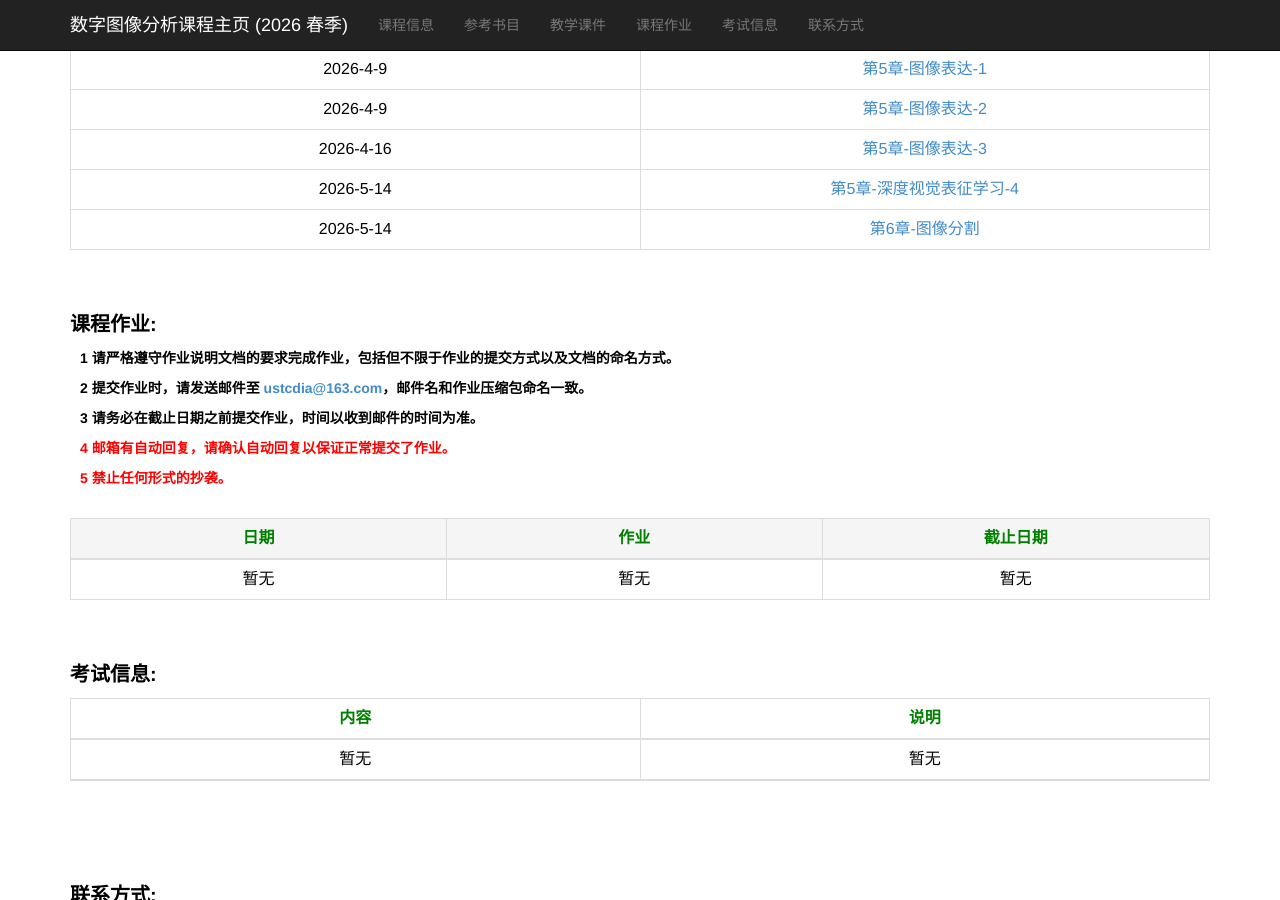
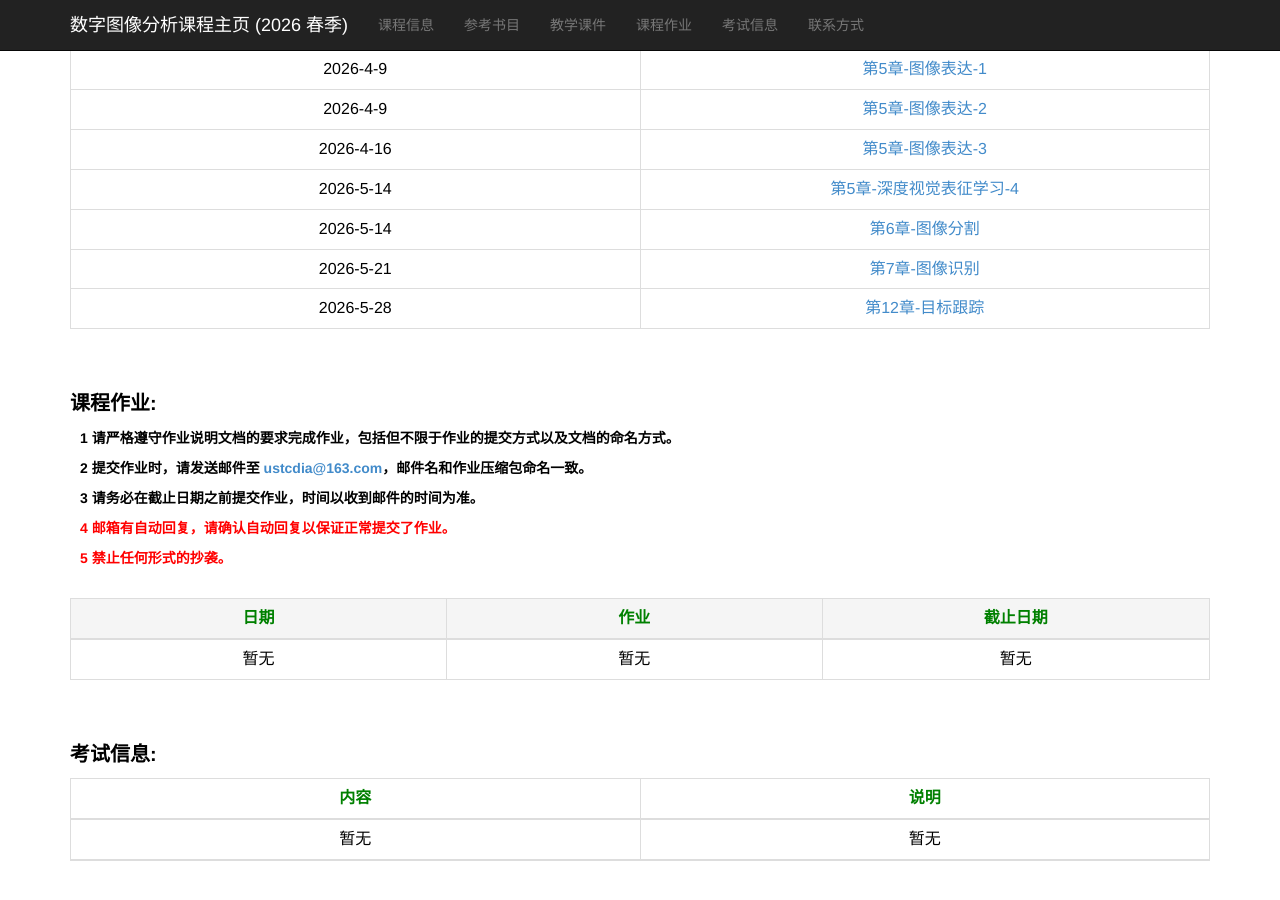
Before and after one commit to ustc-dia/ustc-dia.github.io, a Jekyll site: the page index.html, which Jekyll copies as it is, in a window 1280 px wide and 900 px high, scrolled down 937 px. Built offline with Jekyll 4.4.1, drawn with Linux system fonts in a browser that asks for light colours.

Commit message:
Update index.html

```diff
--- a/index.html
+++ b/index.html
@@ -212,6 +212,16 @@
                 <tr>
                     <td>2026-5-14</td>
                     <td><a href="./slides_2026_spring/2026春-第6章-图像分割-104页.pdf" target="_blank">第6章-图像分割 </a></td>
+                </tr>
+
+                <tr>
+                    <td>2026-5-21</td>
+                    <td><a href="./slides_2026_spring/2026春-第7章-图像识别-62页.pdf" target="_blank">第7章-图像识别 </a></td>
+                </tr>
+
+                <tr>
+                    <td>2026-5-28</td>
+                    <td><a href="./slides_2026_spring/DIA课件-第12章.pdf" target="_blank">第12章-目标跟踪 </a></td>
                 </tr>
 
 
```
